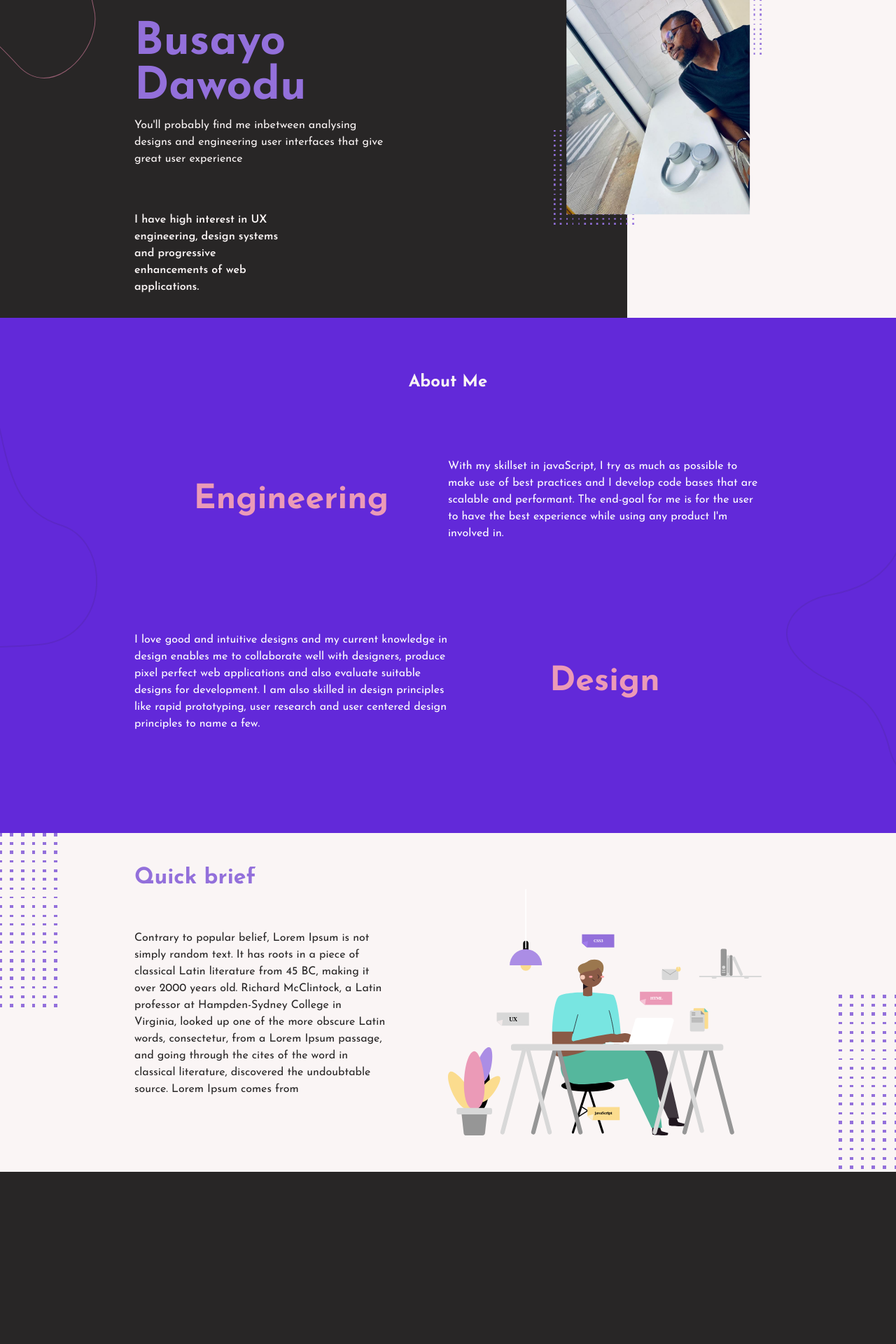
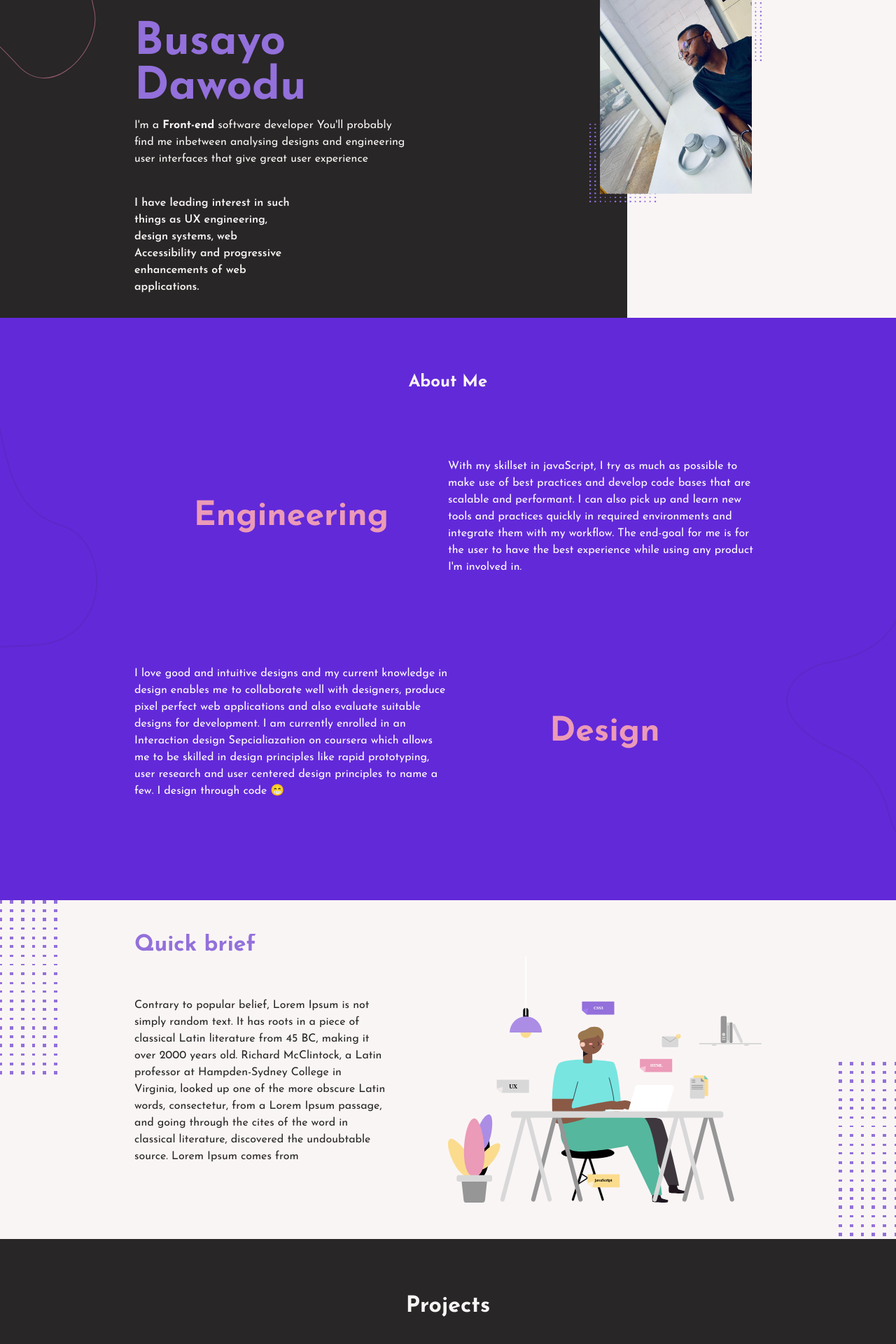
Before and after one commit to Phumbie/portfolio, a React (Create React App) app: page / in a window 1280 px wide. Shown: the part 266-2186 px from the top of the page at 70% size. Before the commit the page ends 1940 px from the top, so only its background shows below. Built offline with nearby package versions, Linux system fonts and the light colour scheme.

Commit message:
added project section and added more texts

```diff
--- a/public/index.html
+++ b/public/index.html
@@ -5,10 +5,7 @@
     <link rel="icon" href="%PUBLIC_URL%/favicon.ico" />
     <meta name="viewport" content="width=device-width, initial-scale=1" />
     <meta name="theme-color" content="#000000" />
-    <meta
-      name="description"
-      content="Web site created using create-react-app"
-    />
+    <meta name="description" content="Web site created using create-react-app" />
     <link rel="apple-touch-icon" href="%PUBLIC_URL%/logo192.png" />
     <!--
       manifest.json provides metadata used when your web app is installed on a
@@ -24,7 +21,7 @@
       work correctly both with client-side routing and a non-root public URL.
       Learn how to configure a non-root public URL by running `npm run build`.
     -->
-    <title>React App</title>
+    <title>Busayo Dawodu</title>
   </head>
   <body>
     <noscript>You need to enable JavaScript to run this app.</noscript>
--- a/src/App.css
+++ b/src/App.css
@@ -362,3 +362,11 @@ p {
     display: none;
   }
 }
+
+.portfolio {
+  padding: 5rem 0;
+}
+.portfolio h1 {
+  color: var(--light-font);
+  text-align: center;
+}
--- a/src/App.js
+++ b/src/App.js
@@ -4,6 +4,7 @@ import "./App.css";
 import Header from "./components/header";
 import About from "./components/about";
 import Quick from "./components/quick";
+import Portfolio from "./components/portfolio";
 
 const App = () => {
   return (
@@ -11,6 +12,7 @@ const App = () => {
       <Header />
       <About />
       <Quick />
+      <Portfolio />
     </div>
   );
 };
--- a/src/components/about.jsx
+++ b/src/components/about.jsx
@@ -21,9 +21,10 @@ const About = () => (
 
         <div className="engineering-content engine">
           <p>
-            With my skillset in javaScript, I try as much as possible to make use of best practices and I develop code
-            bases that are scalable and performant. The end-goal for me is for the user to have the best experience
-            while using any product I'm involved in.
+            With my skillset in javaScript, I try as much as possible to make use of best practices and develop code
+            bases that are scalable and performant. I can also pick up and learn new tools and practices quickly in
+            required environments and integrate them with my workflow. The end-goal for me is for the user to have the
+            best experience while using any product I'm involved in.
           </p>
         </div>
       </div>
@@ -32,8 +33,13 @@ const About = () => (
           <p>
             I love good and intuitive designs and my current knowledge in design enables me to collaborate well with
             designers, produce pixel perfect web applications and also evaluate suitable designs for development. I am
-            also skilled in design principles like rapid prototyping, user research and user centered design principles
-            to name a few.
+            currently enrolled in an Interaction design Sepcialiazation on coursera which allows me to be skilled in
+            design principles like rapid prototyping, user research and user centered design principles to name a few. I
+            design through code
+            <span role="img" aria-label="grin">
+              {" "}
+              😁
+            </span>
           </p>
         </div>
         <div className="design-title">
--- a/src/components/header.jsx
+++ b/src/components/header.jsx
@@ -16,14 +16,15 @@ const Header = () => {
           <div>
             <h1>Busayo Dawodu</h1>
             <p>
-              You'll probably find me inbetween analysing designs and engineering user interfaces that give great user
-              experience
+              I'm a <strong>Front-end</strong> software developer You'll probably find me inbetween analysing designs
+              and engineering user interfaces that give great user experience
             </p>
           </div>
 
           <div className="extra">
             <p>
-              I have high interest in UX engineering, design systems and progressive enhancements of web applications.
+              I have leading interest in such things as UX engineering, design systems, web Accessibility and
+              progressive enhancements of web applications.
             </p>
           </div>
         </div>
--- /dev/null
+++ b/src/components/portfolio.jsx
@@ -0,0 +1,11 @@
+import React from "react";
+
+const Portfolio = () => {
+  return (
+    <div className="portfolio">
+      <h1>Projects</h1>
+    </div>
+  );
+};
+
+export default Portfolio;
```
